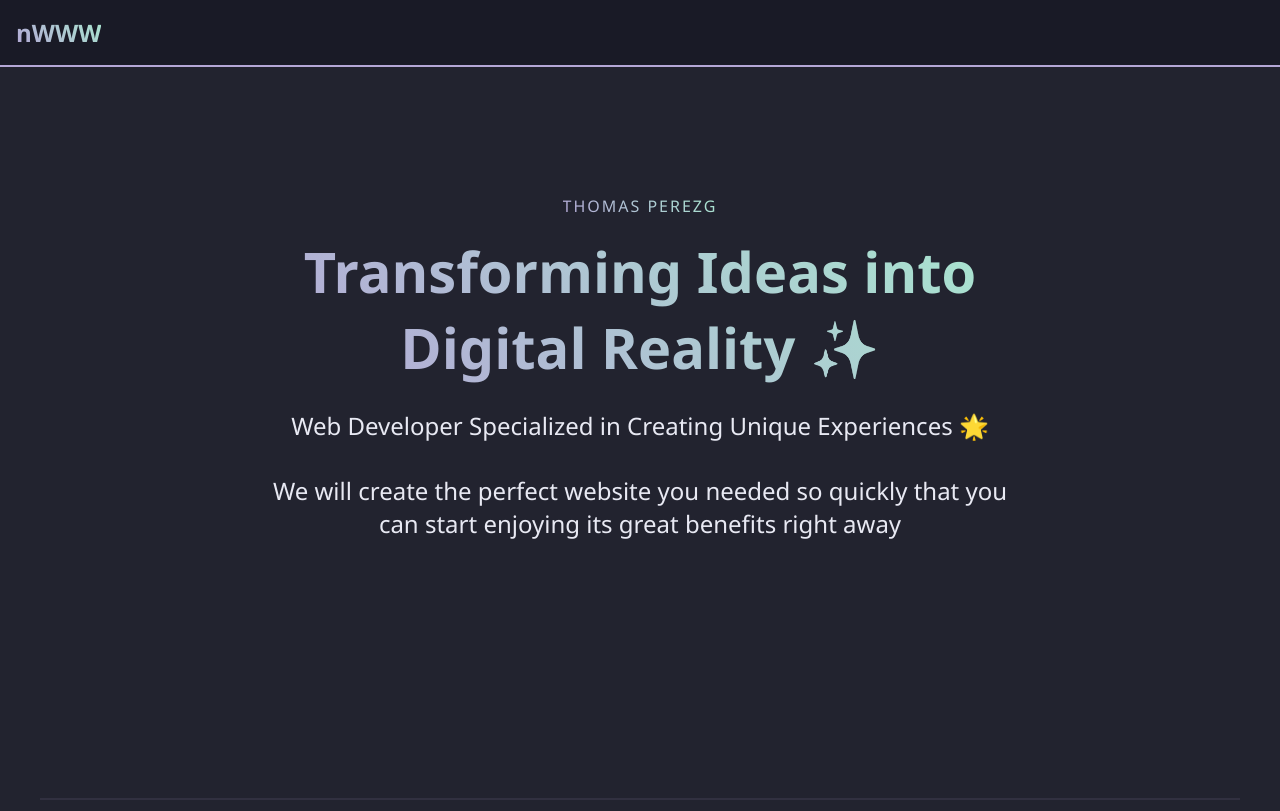
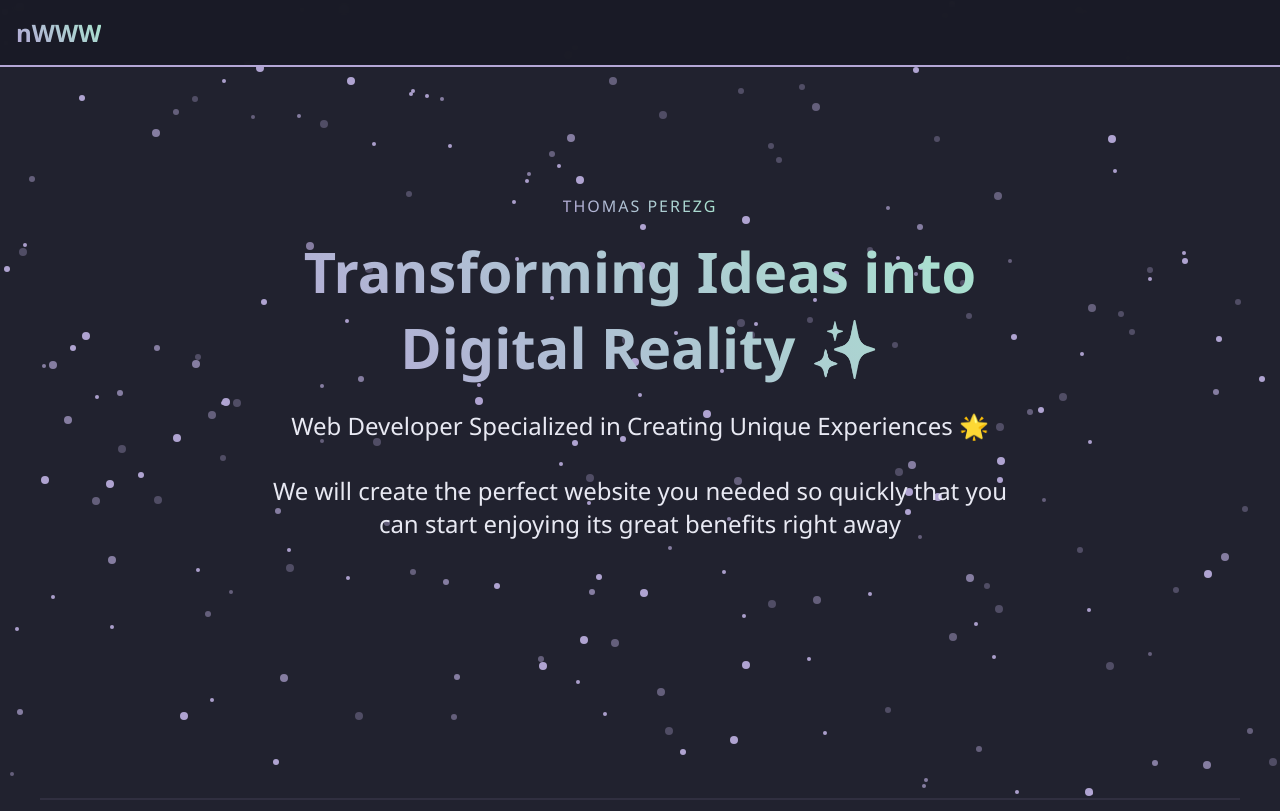
Before and after one commit to ThomasPeG/MiPortafolio, a website: page index.html in a window 1280 px wide. Shown: the top 811 px of the page. Drawn offline with Linux system fonts and the light colour scheme.

Commit message:
actualizacion de estilos

```diff
--- a/index.html
+++ b/index.html
@@ -32,7 +32,44 @@
     <link rel="stylesheet" href="https://cdnjs.cloudflare.com/ajax/libs/font-awesome/6.4.0/css/all.min.css">
 
     <!-- Add logo styles -->
-
+    <div class="background-circles">
+        <!-- Generando 100 círculos con diferentes posiciones -->
+        <div class="circle" style="top: 5%; left: 10%"></div>
+        <div class="circle" style="top: 15%; left: 25%"></div>
+        <div class="circle" style="top: 25%; left: 40%"></div>
+        <div class="circle" style="top: 35%; left: 75%"></div>
+        <div class="circle" style="top: 45%; left: 15%"></div>
+        <div class="circle" style="top: 55%; left: 85%"></div>
+        <div class="circle" style="top: 65%; left: 30%"></div>
+        <div class="circle" style="top: 75%; left: 60%"></div>
+        <div class="circle" style="top: 85%; left: 45%"></div>
+        <div class="circle" style="top: 95%; left: 90%"></div>
+        <!-- Primera capa -->
+        <div class="circle" style="top: 8%; left: 20%"></div>
+        <div class="circle" style="top: 18%; left: 35%"></div>
+        <div class="circle" style="top: 28%; left: 50%"></div>
+        <div class="circle" style="top: 38%; left: 85%"></div>
+        <div class="circle" style="top: 48%; left: 25%"></div>
+        <!-- Segunda capa -->
+        <div class="circle" style="top: 12%; left: 15%"></div>
+        <div class="circle" style="top: 22%; left: 45%"></div>
+        <div class="circle" style="top: 32%; left: 70%"></div>
+        <div class="circle" style="top: 42%; left: 95%"></div>
+        <div class="circle" style="top: 52%; left: 5%"></div>
+        <!-- Continuar con más capas... -->
+        <div class="circle" style="top: 7%; left: 88%"></div>
+        <div class="circle" style="top: 17%; left: 73%"></div>
+        <div class="circle" style="top: 27%; left: 58%"></div>
+        <div class="circle" style="top: 37%; left: 43%"></div>
+        <div class="circle" style="top: 47%; left: 28%"></div>
+        <!-- Y más... -->
+        <div class="circle" style="top: 62%; left: 12%"></div>
+        <div class="circle" style="top: 72%; left: 27%"></div>
+        <div class="circle" style="top: 82%; left: 42%"></div>
+        <div class="circle" style="top: 92%; left: 57%"></div>
+        <div class="circle" style="top: 98%; left: 72%"></div>
+        <!-- Añadir más círculos según necesites -->
+    </div>
 </head>
 <body>
     <div class="main-container">
@@ -93,6 +130,7 @@
     <script src="./src/main.js"></script>
     <script src="./js/animations.js"></script>
     <script src="./js/scroll-animations.js"></script>
+    <script src="./js/background-circles.js"></script>
     <!-- Add before closing body tag -->
 </body>
 </html>
--- /dev/null
+++ b/js/background-circles.js
@@ -0,0 +1,12 @@
+document.addEventListener('DOMContentLoaded', function() {
+    const container = document.querySelector('.background-circles');
+    const numberOfCircles = 200; // Puedes ajustar este número
+
+    for (let i = 0; i < numberOfCircles; i++) {
+        const circle = document.createElement('div');
+        circle.className = 'circle';
+        circle.style.top = `${Math.random() * 100}%`;
+        circle.style.left = `${Math.random() * 100}%`;
+        container.appendChild(circle);
+    }
+});
--- a/styles/components/footer.css
+++ b/styles/components/footer.css
@@ -1,5 +1,5 @@
 .footer {
-    background: rgba(180, 167, 214, 0.05);
+    background: rgba(34, 35, 47);
     padding: 4rem 2rem 1rem;
     margin-top: 4rem;
 }
--- a/styles/components/services.css
+++ b/styles/components/services.css
@@ -78,7 +78,7 @@
 }
 
 .service-card {
-    background: var(--card-bg);
+    background: rgba(34, 35, 47, 0.774);
     padding: 2rem;
     border-radius: 15px;
     text-align: center;
--- a/styles/components/why-web.css
+++ b/styles/components/why-web.css
@@ -7,16 +7,16 @@
     display: grid;
     grid-template-columns: repeat(2, 1fr);
     gap: 2rem;
-    padding: 0 1rem;
     margin-bottom: 3rem;
     max-width: 1000px; /* Reduced from 1200px */
-    margin: 0 auto;
+    margin: 0 ;
+    padding: 0;
 }
 
 .benefit-card.featured {
     grid-column: span 1;
     border: 1px solid rgba(180, 167, 214, 0.2);
-    background: linear-gradient(145deg, var(--card-bg), rgba(180, 167, 214, 0.1));
+    background: rgba(34, 35, 47, 0.774);
     transform: scale(1.02); /* Reduced from 1.05 */
     padding: 2rem; /* Reduced from 2.5rem */
 }
@@ -46,6 +46,7 @@
 .secondary-benefits .benefit-card {
     transform: scale(0.95);
     padding: 1.5rem;
+    background: rgba(34, 35, 47, 0.774);
 }
 
 .benefit-card:hover {
@@ -83,8 +84,9 @@
     }
 
     .benefits-grid {
-        grid-template-columns: repeat(2, 1fr); /* Keep 2 columns */
+        grid-template-columns: repeat(1, 1fr); /* Keep 2 columns */
         gap: 1rem;
+        padding: 0;
     }
 
     .secondary-benefits {
--- a/styles/main.css
+++ b/styles/main.css
@@ -234,3 +234,40 @@ main {
 }
 
 /* Remove the old scroll-to-top styles if they exist */
+.background-circles {
+    position: fixed;
+    top: 0;
+    left: 0;
+    width: 100%;
+    height: 100%;
+    z-index: -1;
+    overflow: hidden;
+    pointer-events: none;
+}
+
+.circle {
+    position: absolute;
+    border-radius: 50%;
+    background: var(--primary-color);
+    opacity: 0.08;
+}
+
+@keyframes twinkle {
+    0%, 100% { opacity: 0.05; }
+    50% { opacity: 0.1; }
+}
+
+.circle:nth-child(3n) { width: 3px; height: 3px; }
+.circle:nth-child(3n+1) { width: 4px; height: 4px; }
+.circle:nth-child(3n+2) { width: 5px; height: 5px; }
+/* Generando múltiples círculos con diferentes tamaños y posiciones */
+.circle:nth-child(3n) { width: 4px; height: 4px; }
+.circle:nth-child(3n+1) { width: 6px; height: 6px; }
+.circle:nth-child(3n+2) { width: 8px; height: 8px; }
+
+/* Animaciones con diferentes delays */
+.circle { animation: twinkle 3s ease-in-out infinite; }
+.circle:nth-child(2n) { animation-delay: -1.5s; }
+.circle:nth-child(3n) { animation-delay: -2.5s; }
+.circle:nth-child(5n) { animation-delay: -0.5s; }
+.circle:nth-child(7n) { animation-delay: -1.8s; }
```
Also changed, not shown: assets/images/why-web/undraw_drag-and-drop_v4po.svg (added).
